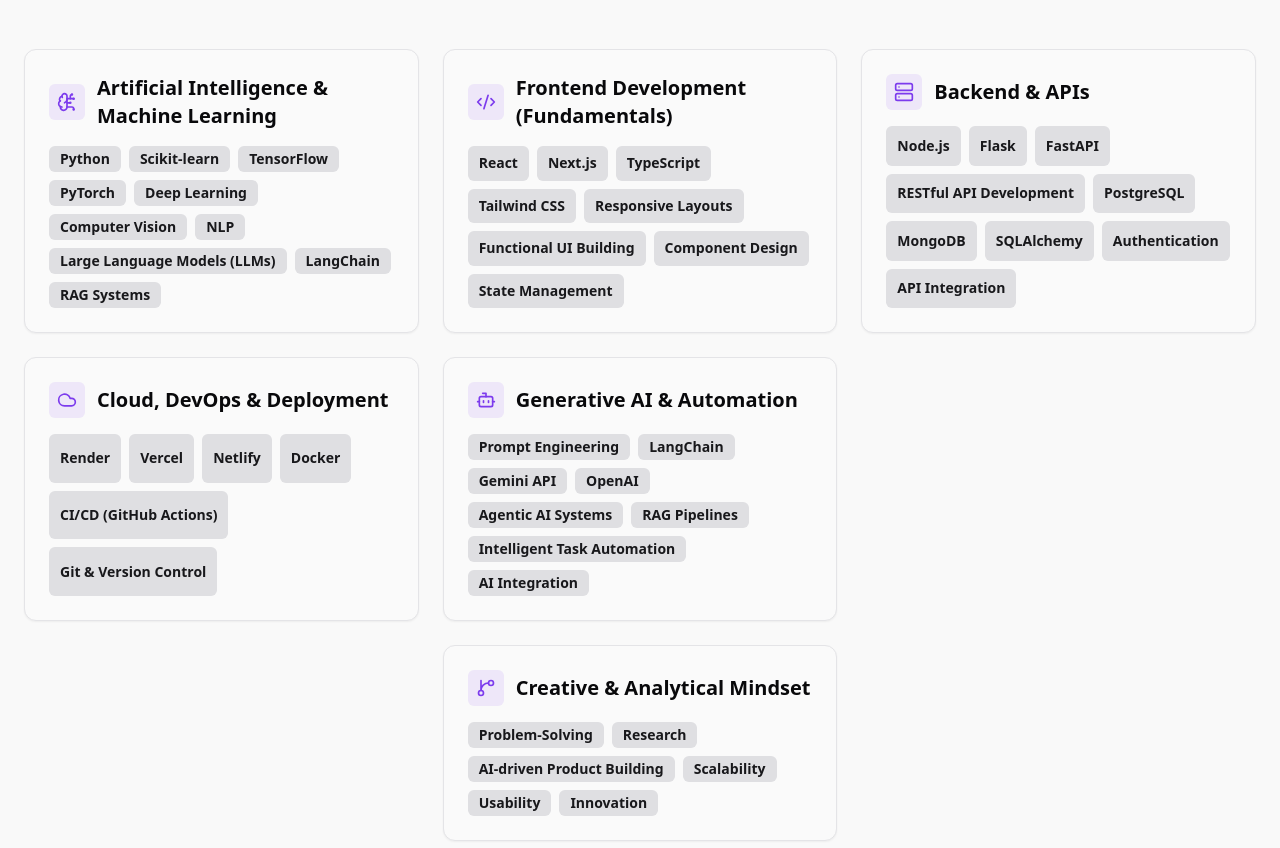
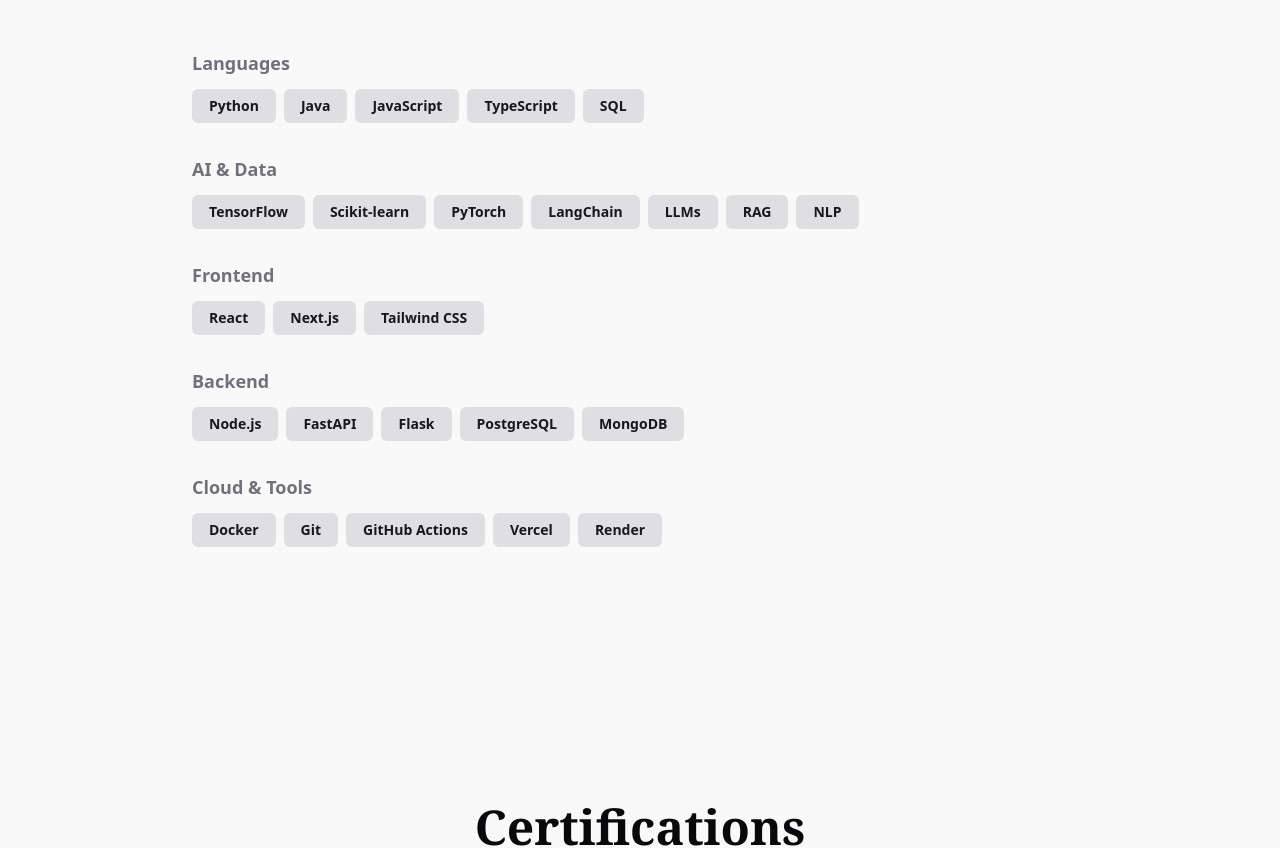
Before and after one commit to uzmajamadar/Portfolio_Uzma, a React (Vite) app: page / in a window 1280 px wide. Shown: the part 5540-6388 px from the top of the page. Built offline with nearby package versions, Linux system fonts and the light colour scheme.

Commit message:
fix: restore condensed Skills section

```diff
--- a/src/components/Skills.tsx
+++ b/src/components/Skills.tsx
@@ -1,65 +1,25 @@
-import { Card } from "@/components/ui/card";
-import { BrainCircuit, Code2, Server, Cloud, Bot, GitBranch , BarChart } from "lucide-react";
 import { Badge } from "@/components/ui/badge";
 
-const skillCategories = [
+const skillGroups = [
   {
-    title: "Artificial Intelligence & Machine Learning",
-    icon: BrainCircuit,
-    skills: [
-      "Python", "Scikit-learn", "TensorFlow", "PyTorch",
-      "Deep Learning", "Computer Vision", "NLP",
-      "Large Language Models (LLMs)", "LangChain", "RAG Systems",
-
-    ],
-  },
-
-  {
-    title: "Frontend Development (Fundamentals)",
-    icon: Code2,
-    skills: [
-      "React", "Next.js", "TypeScript",
-      "Tailwind CSS", "Responsive Layouts",
-      "Functional UI Building",
-      "Component Design", "State Management"
-    ],
+    title: "Languages",
+    skills: ["Python", "Java", "JavaScript", "TypeScript", "SQL"],
   },
   {
-    title: "Backend & APIs",
-    icon: Server,
-    skills: [
-      "Node.js", "Flask", "FastAPI",
-      "RESTful API Development",
-      "PostgreSQL", "MongoDB", "SQLAlchemy",
-      "Authentication", "API Integration"
-    ],
+    title: "AI & Data",
+    skills: ["TensorFlow", "Scikit-learn", "PyTorch", "LangChain", "LLMs", "RAG", "NLP"],
   },
   {
-    title: "Cloud, DevOps & Deployment",
-    icon: Cloud,
-    skills: [
-      "Render", "Vercel", "Netlify",
-      "Docker", "CI/CD (GitHub Actions)",
-      "Git & Version Control"
-    ],
+    title: "Frontend",
+    skills: ["React", "Next.js", "Tailwind CSS"],
   },
   {
-    title: "Generative AI & Automation",
-    icon: Bot,
-    skills: [
-      "Prompt Engineering", "LangChain", "Gemini API", "OpenAI",
-      "Agentic AI Systems", "RAG Pipelines",
-      "Intelligent Task Automation", "AI Integration"
-    ],
+    title: "Backend",
+    skills: ["Node.js", "FastAPI", "Flask", "PostgreSQL", "MongoDB"],
   },
   {
-    title: "Creative & Analytical Mindset",
-    icon: GitBranch,
-    skills: [
-      "Problem-Solving", "Research",
-      "AI-driven Product Building",
-      "Scalability", "Usability", "Innovation"
-    ],
+    title: "Cloud & Tools",
+    skills: ["Docker", "Git", "GitHub Actions", "Vercel", "Render"],
   },
 ];
 
@@ -71,42 +31,29 @@
           className="text-4xl lg:text-5xl font-serif font-bold text-center mb-16"
           data-testid="text-skills-heading"
         >
-          Skills & Expertise
+          Skills
         </h2>
 
-         <div className="grid md:grid-cols-2 lg:grid-cols-3 gap-6 max-w-7xl mx-auto">
-          {skillCategories.map((category, categoryIndex) => {
-            const Icon = category.icon;
-            const isLast = categoryIndex === skillCategories.length - 1;
-            return (
-              <Card
-                key={categoryIndex}
-                className={`p-6 hover-elevate transition-all flex flex-col ${
-                  isLast ? "md:col-span-2 lg:col-span-1 lg:col-start-2" : ""
-                }`}
-                data-testid={`card-skill-category-${categoryIndex}`}
-              >
-                <div className="flex items-center gap-3 mb-4">
-                  <div className="p-2 rounded-md bg-primary/10">
-                    <Icon className="w-5 h-5 text-primary" />
-                  </div>
-                  <h3 className="text-xl font-semibold">{category.title}</h3>
-                </div>
-                <div className="flex-grow flex flex-wrap gap-2 mt-auto">
-                  {category.skills.map((skill, skillIndex) => (
+        <div className="max-w-4xl mx-auto space-y-8">
+          {skillGroups.map((group, groupIndex) => (
+            <div key={groupIndex}>
+              <h3 className="text-lg font-semibold text-muted-foreground mb-3">
+                {group.title}
+              </h3>
+              <div className="flex flex-wrap gap-2">
+                {group.skills.map((skill, skillIndex) => (
                   <Badge
                     key={skillIndex}
                     variant="secondary"
-                      className="text-sm"
-                      data-testid={`skill-${categoryIndex}-${skillIndex}`}
+                    className="text-sm px-4 py-1.5"
+                    data-testid={`skill-${groupIndex}-${skillIndex}`}
                   >
                     {skill}
                   </Badge>
                 ))}
               </div>
-              </Card>
-            );
-          })}
+            </div>
+          ))}
         </div>
       </div>
     </section>
```
Lines whose indentation alone changed are shown as unchanged.
